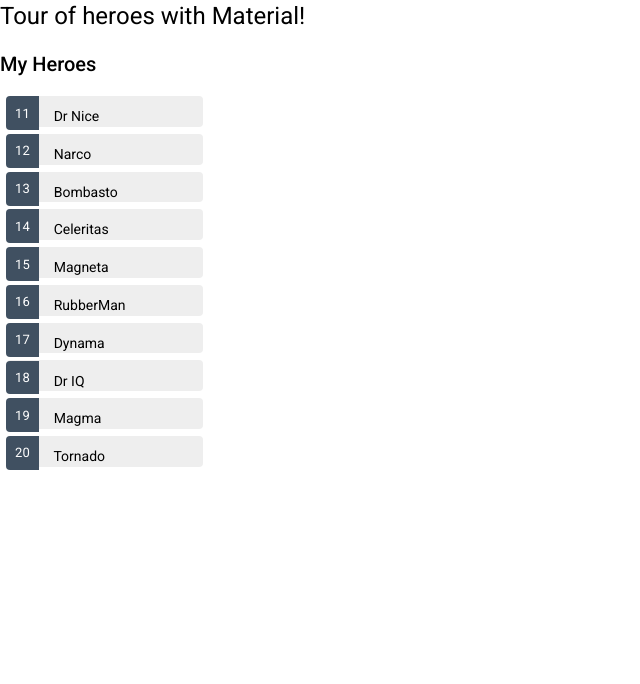
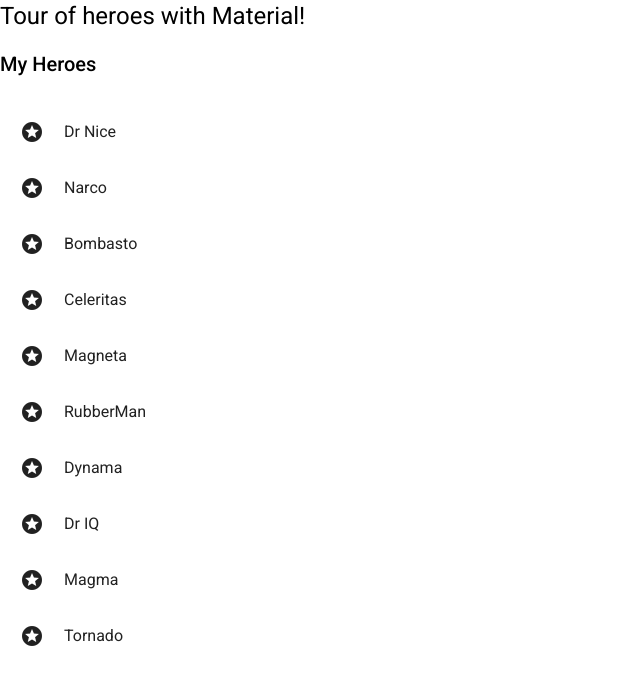
Before and after one commit to sergiotendero/material-tour-of-heroes, an Angular app: page / in a window 1280 px wide. Shown: the top 684 px of the page, without its empty margins (0-640 px from the left). Built offline with nearby package versions, Linux system fonts and the light colour scheme.

Commit message:
Step 2. Adding material selection list

```diff
--- a/src/app/app.module.ts
+++ b/src/app/app.module.ts
@@ -3,6 +3,8 @@ import { BrowserModule } from '@angular/platform-browser';
 import { FormsModule } from '@angular/forms'; // <-- NgModel lives here
 import {MatCardModule} from '@angular/material/card';
 import {MatInputModule} from '@angular/material/input';
+import {MatListModule} from '@angular/material/list';
+import {MatIconModule} from '@angular/material/icon';
 
 import { AppRoutingModule } from './app-routing.module';
 import { AppComponent } from './app.component';
@@ -20,7 +22,9 @@ import { HeroesComponent } from './heroes/heroes.component';
     BrowserAnimationsModule,
     FormsModule,
     MatCardModule,
-    MatInputModule
+    MatInputModule,
+    MatListModule,
+    MatIconModule
   ],
   providers: [],
   bootstrap: [AppComponent]
--- a/src/app/heroes/heroes.component.css
+++ b/src/app/heroes/heroes.component.css
@@ -1,55 +1,6 @@
 .hero-card {
     max-width: 250px;
 }
-/* HeroesComponent's private CSS styles */
-.heroes {
-    margin: 0 0 2em 0;
-    list-style-type: none;
-    padding: 0;
-    width: 15em;
-  }
-  .heroes li {
-    cursor: pointer;
-    position: relative;
-    left: 0;
-    background-color: #EEE;
-    margin: .5em;
-    padding: .3em 0;
-    height: 1.6em;
-    border-radius: 4px;
-  }
-  .heroes li:hover {
-    color: #2c3a41;
-    background-color: #e6e6e6;
-    left: .1em;
-  }
-  .heroes li.selected {
-    background-color: black;
-    color: white;
-  }
-  .heroes li.selected:hover {
-    background-color: #505050;
-    color: white;
-  }
-  .heroes li.selected:active {
-    background-color: black;
-    color: white;
-  }
-  .heroes .badge {
-    display: inline-block;
-    font-size: small;
-    color: white;
-    padding: 0.8em 0.7em 0 0.7em;
-    background-color:#405061;
-    line-height: 1em;
-    position: relative;
-    left: -1px;
-    top: -4px;
-    height: 1.8em;
-    margin-right: .8em;
-    border-radius: 4px 0 0 4px;
-  }
-
-  input {
-    padding: .5rem;
-  }
+.heroes-list {
+    max-width: 250px;
+}
--- a/src/app/heroes/heroes.component.html
+++ b/src/app/heroes/heroes.component.html
@@ -1,9 +1,9 @@
 <h2>My Heroes</h2>
-<ul class="heroes">
-    <li *ngFor="let hero of heroes" [class.selected]="hero === selectedHero" (click)="onSelect(hero)">
-        <span class="badge">{{hero.id}}</span> {{hero.name}}
-    </li>
-</ul>
+<mat-selection-list [multiple]="false" class="heroes-list">
+    <mat-list-option *ngFor="let hero of heroes" (click)="onSelect(hero)" >
+        <mat-icon mat-list-icon>stars</mat-icon>{{hero.name}}
+    </mat-list-option>
+</mat-selection-list>
 
 <div *ngIf="selectedHero">
 <mat-card class="hero-card">
@@ -21,8 +21,10 @@
             <input matInput [(ngModel)]="selectedHero.name" placeholder="name" />
         </mat-form-field>
     </mat-card-content>
+    <!--
     <mat-card-actions>
         <button mat-button>Edit</button>
     </mat-card-actions>
+    -->
 </mat-card>
 </div>
--- a/src/app/heroes/heroes.component.ts
+++ b/src/app/heroes/heroes.component.ts
@@ -8,11 +8,6 @@ import { HEROES } from '../mock-heroes';
   styleUrls: ['./heroes.component.css']
 })
 export class HeroesComponent implements OnInit {
-
-  hero: Hero = {
-    id: 1,
-    name: 'Windstorm'
-  };
 
   heroes = HEROES;
 
```
